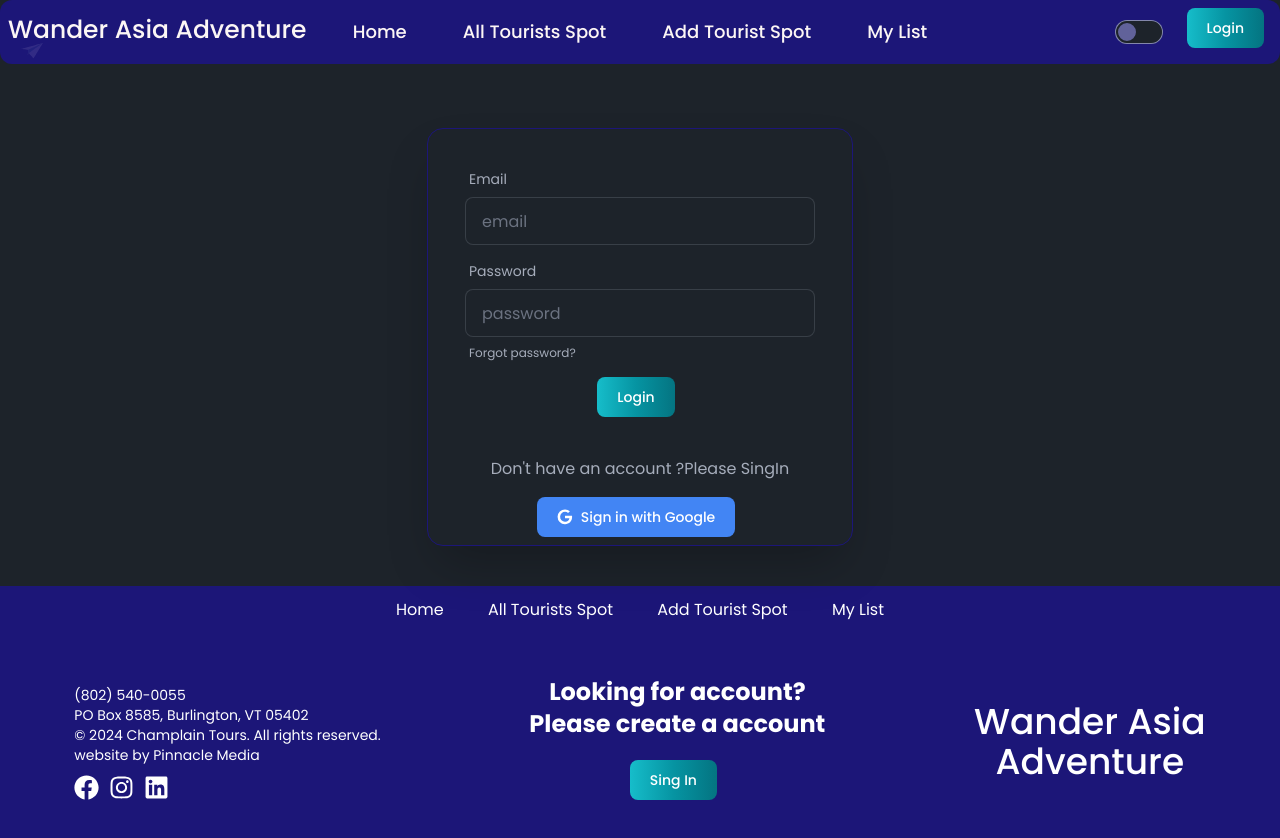
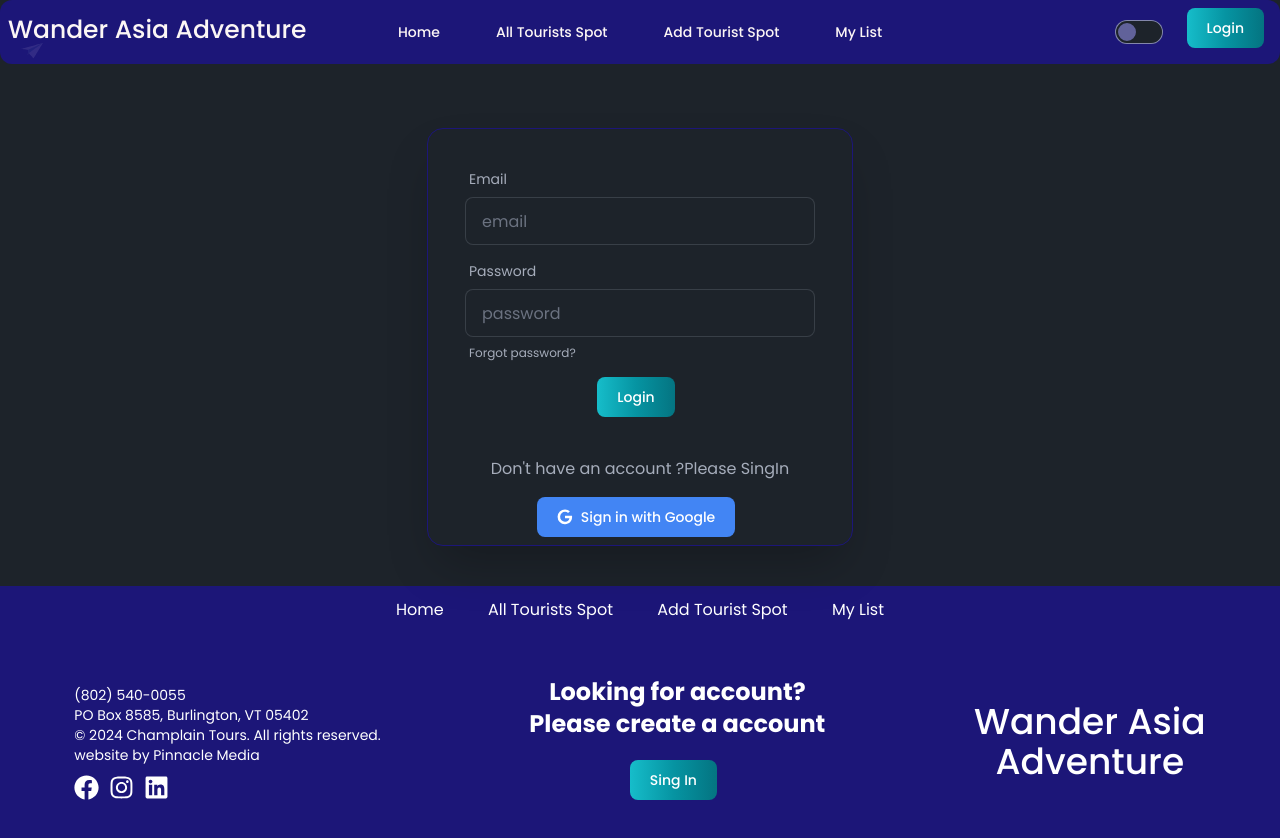
Before and after one commit to joweldas1/WanderAsiaAdventure-Client, a React (Vite) app: page /login in a window 1280 px wide. Shown: the top 838 px of the page. Built offline with nearby package versions, Linux system fonts and the light colour scheme; no server answers.

Commit message:
ready for submitted

```diff
--- a/src/Componenet/Page-Component/Home.jsx
+++ b/src/Componenet/Page-Component/Home.jsx
@@ -40,7 +40,7 @@ const Home = () => {
             <HomePageSecondComponent/>
 
 
-<div className='bgTwo h-[50vh] opacity-90    bg-purple-600 my-24 flex justify-end
+<div className='bgTwo h-[70vh] opacity-90    bg-purple-600 my-24 flex justify-end
 items-end md:items-center '  >
 
     <div className='bg-[#1C1678] h-2/4 md:h-auto py-3  text-white rounded-lg md:mr-5 bg-opacity-80    md:w-1/3 text-center md:py-10 '>
--- a/src/Componenet/Shared-Componenet/HomePageSecondComponent.jsx
+++ b/src/Componenet/Shared-Componenet/HomePageSecondComponent.jsx
@@ -5,7 +5,7 @@ import { Cursor, Typewriter, useTypewriter } from 'react-simple-typewriter';
 
 const HomePageSecondComponent = () => {
     const [text]=useTypewriter({
-        words:['Choose Your Time','Choose Us','Start You Travel'],
+        words:['Choose Your Time','Choose Us','Start You Travel' ],
         loop:Infinity,
     })
     const handleToView =()=>{
@@ -16,9 +16,10 @@ const HomePageSecondComponent = () => {
         })
     }
 
+
     return (
         <div>
-            <div className='bg-gradient-to-r from-[#1C1678] to-gray-900  bg-opacity-90 text-white font-poppins h-[50vh'>
+            <div className='shadowFour bg-gradient-to-r from-[#1C1678] to-gray-900  bg-opacity-90 text-white rounded-lg font-poppins h-[60vh'>
                 <div className='flex flex-col md:flex-row pt-3 md:pt-0 justify-around items-center'>
                         <div className='w-full mx-3 text-left' >
                             <h1 className= 'text-3xl mx-2 md:text-4xl font-semibold '>Your Adventure
--- a/src/Componenet/Shared-Componenet/Navbar.jsx
+++ b/src/Componenet/Shared-Componenet/Navbar.jsx
@@ -134,7 +134,7 @@ window.addEventListener("scroll",()=>{
   </div>
   </div>
   <div className="navbar-center hidden lg:flex">
-    <ul className="menu menu-horizontal px-1 space-x-14 font-poppins text-lg">
+    <ul className="menu menu-horizontal px-1 space-x-14 font-poppins text-sm">
     {nav}
     </ul>
   </div>
--- a/src/index.css
+++ b/src/index.css
@@ -17,6 +17,11 @@
     color: '';
     text-decoration: none;
     font-weight: 700;
+}
+
+.shadowFour{
+  box-shadow: rgba(0, 0, 0, 0.35) 0px 5px 15px;
+
 }
 
 .customShadow{
```
Also changed, not shown: src/Componenet/Page-Component/HomeTourismDetails.jsx (+0 -11 lines).
